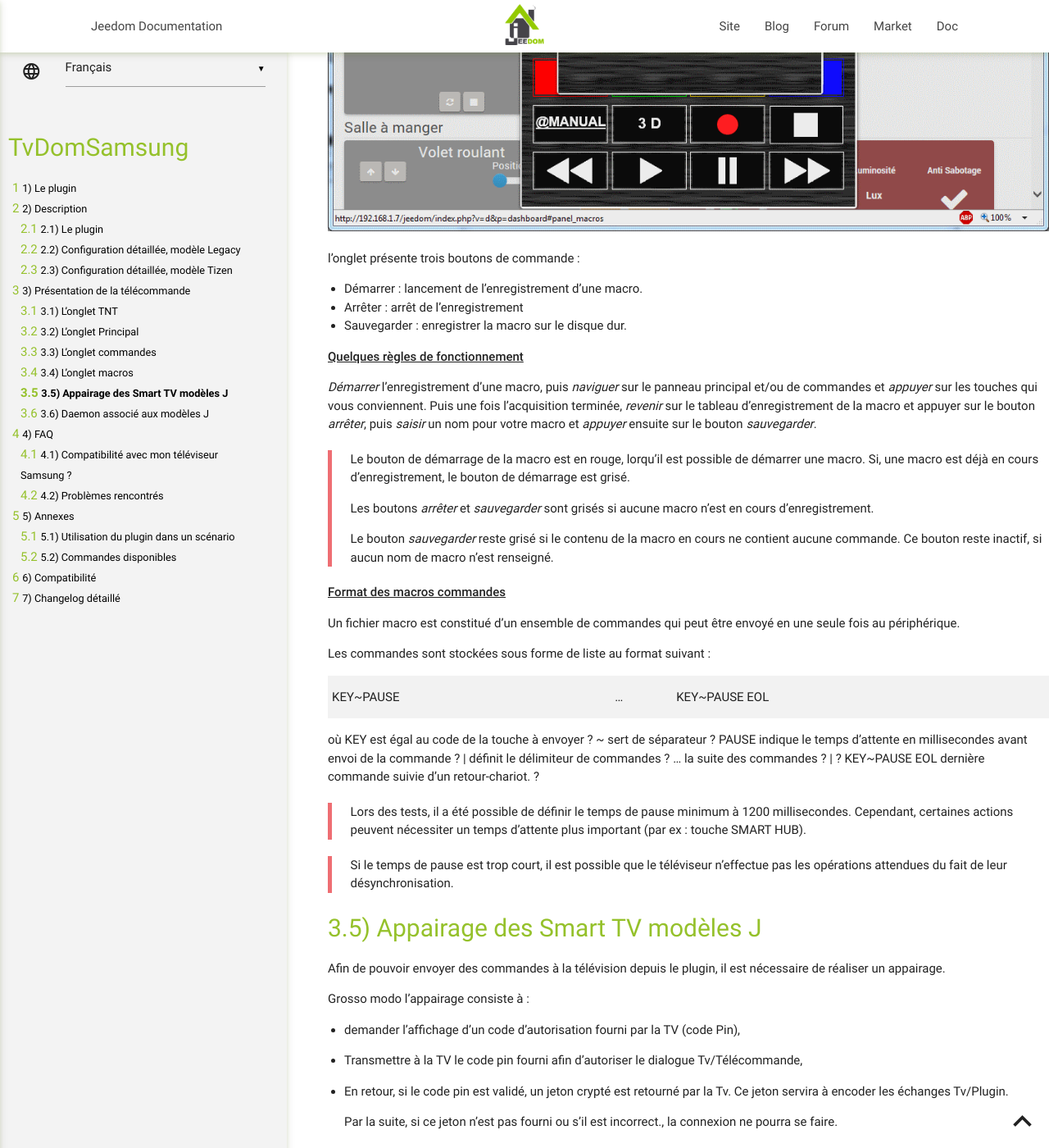
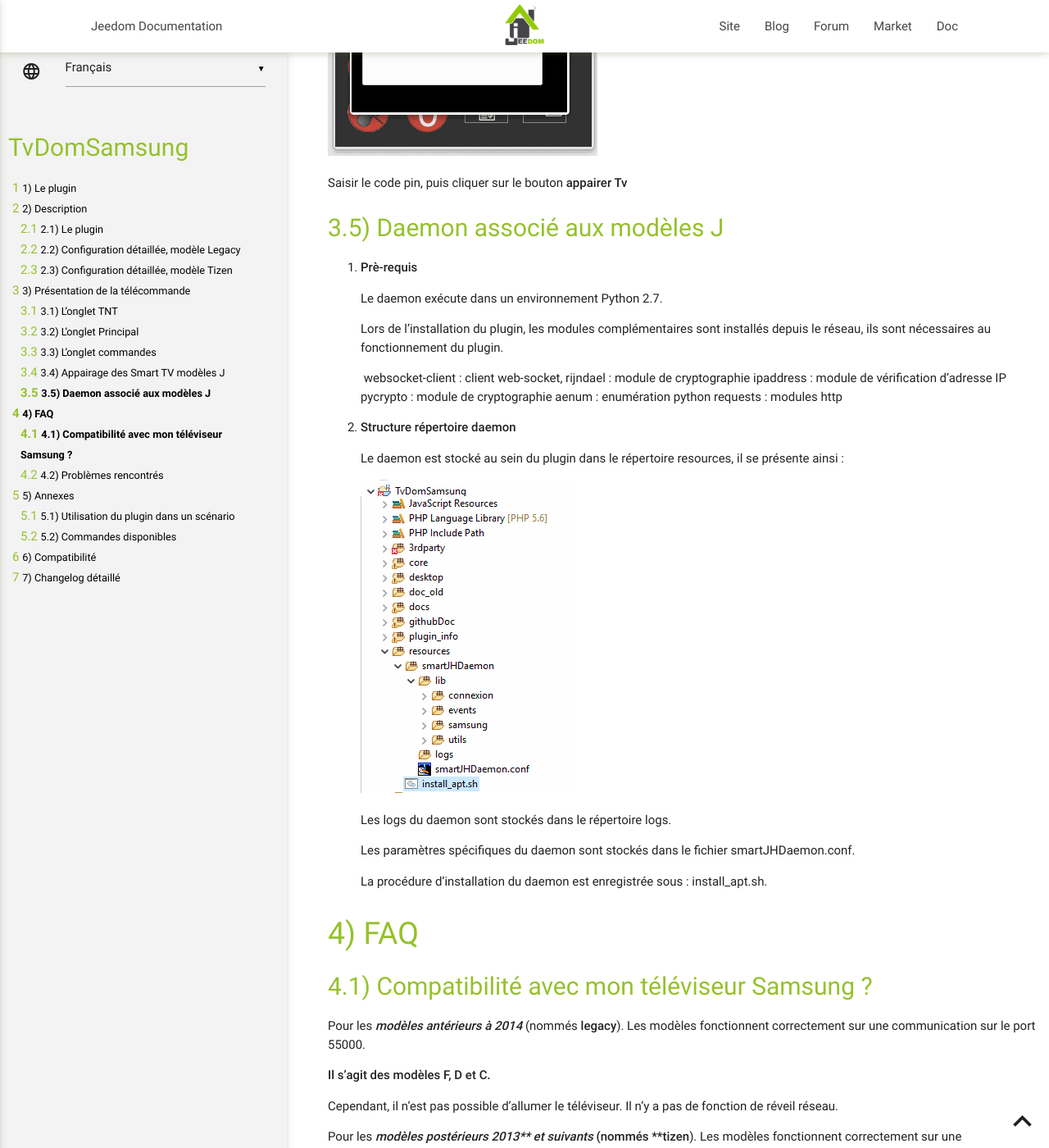
Before and after one commit to Berco63/TvDomSamsung, a Jekyll site: the page built from fr_FR/index.md, in a window 1280 px wide and 1400 px high, scrolled down 18322 px. Shown: the whole window at 82% size. Built offline with Jekyll 4.4.1, drawn with Linux system fonts in a browser that asks for light colours; our own code applies the rules of GitHub Pages for plain Markdown files; some of the changed text lies outside the part shown.

Commit message:
Update index.md
maj 1.0.L 08/11/2020

```diff
--- a/fr_FR/index.md
+++ b/fr_FR/index.md
@@ -55,17 +55,13 @@ Les paramètres du daemon sont les suivants:
 
 Une fois la saisie réalisée, sauvegardez les paramètres.
 
-
-
 Voici la présentation de la configuration du plugin pour les modèles de Smart TV autres que le modèle J.
 
 ![plugin-002](../images/TvDomSamsung-image-15.png)
 
 
 
-La différence notable se situe au niveau du choix ; **Daemon actif** qui n'est pas coché.
-
-
+La différence notable se situe au niveau du choix : **Daemon actif** qui n'est pas coché.
 
 Après avoir installé le plugin, il vous faut créer une occurrence en cliquant dans le menu plugin sur le sous-menu multimédia, puis TvDomSamsung.
 
@@ -220,7 +216,7 @@ Le panneau de configuration d'un modèle Tizen se présente ainsi :
 
 - **WOL**
 
-  Indicateur servant à allumer la télévision depuis la réseau. Attention, cette option n'est pas disponible sur tous les modèles Tizen. Cocher l'option **Direct** si le signal est adressé sur l'adresse IP du téléviseur, ou **Broadcast** si l'envoi est fait sur tout le réseau. Dans ce cas, saisir le masque de sous réseau assoxié.
+  Indicateur servant à allumer la télévision depuis la réseau. Attention, cette option n'est pas disponible sur tous les modèles Tizen. Cocher l'option **Direct** si le signal est adressé sur l'adresse IP du téléviseur, ou **Broadcast** si l'envoi est fait sur tout le réseau. Dans ce cas, saisir le masque de sous réseau associé.
 
 - ***Application TV***
 
@@ -284,7 +280,6 @@ La télécommande se présente sous forme d'une fenêtre présentant  plusieurs
 
 - Principal, (Pavé)
 - Commandes
-- Macros
 
 Ces onglets sont présentés de façon détaillée, ci-dessous.
 
@@ -391,87 +386,6 @@ Il comprend la plupart des touches que l'on peut trouver sur la télécommande S
 
 
 ![../images/TvDomSamsung-image-9.png](../images/TvDomSamsung-image-9.png)
-
-
-
-## L'onglet macros
-
-
-Cet onglet présente l'ensemble des macros que vous avez enregistrées, sous forme d'un tableau.
-
-![../images/TvDomSamsung-image-10.png](../images/TvDomSamsung-image-10.png)
-
-
-
-Pour chaque ligne du tableau, vous avez les informations suivantes :
-
-* le nom de la macro,
-
-* un bouton servant au lancement de cette macro,
-
-* un bouton de suppression
-
-* un bouton de visualisation.
-
-
-> **Tips**
->
-> Une macro est une série de commandes préenregistrées qui sera envoyée au téléviseur en une seule interaction utilisateur.
->
->
-
-
-
-***Enregistrement d'une macro***
-
-
-L'enregistrement d'une macro est réalisé en ouvrant au préalable le __panneau curseurs__.
-
-
-![../images/TvDomSamsung-image-11.png](../images/TvDomSamsung-image-11.png)
-
-
-l'onglet présente trois boutons de commande :
-
-* Démarrer    : lancement de l'enregistrement d'une macro.
-* Arrêter     : arrêt de l'enregistrement
-* Sauvegarder : enregistrer la macro sur le disque dur.
-
-**<u>Quelques règles de fonctionnement</u>**
-
-*Démarrer* l'enregistrement d'une macro, puis *naviguer* sur le panneau principal et/ou de commandes et *appuyer* sur les touches qui vous conviennent.
-Puis une fois l'acquisition terminée, *revenir* sur le tableau d'enregistrement de la macro et appuyer sur le bouton _arrêter_, puis *saisir* un nom pour votre macro et *appuyer* ensuite sur le bouton _sauvegarder_.
-
-
-
-> Le bouton de démarrage de la macro est en rouge, lorqu'il est possible de démarrer une macro. Si, une macro est déjà en cours d'enregistrement, le bouton de démarrage est grisé.
->
-> Les boutons *arrêter* et *sauvegarder* sont grisés si aucune macro n'est en cours d'enregistrement.
->
-> Le bouton *sauvegarder* reste grisé si le contenu de la macro en cours ne contient aucune commande. Ce bouton reste inactif, si aucun nom de macro n'est renseigné.
-
-
-
-**<u>Format des macros commandes</u>**
-
-Un fichier macro est constitué d'un ensemble de commandes qui peut être envoyé en une seule fois au périphérique.
-
-Les commandes sont stockées sous forme de liste au format suivant :
-
-  KEY~PAUSE | ...  | KEY~PAUSE EOL
-
-  où KEY    est égal au code de la touche à envoyer
-?     ~      sert de séparateur
-?     PAUSE  indique le temps d'attente en millisecondes avant envoi de la commande
-?     |      définit le délimiteur de commandes
-?     ...    la suite des commandes
-?     |
-?     KEY~PAUSE EOL dernière commande suivie d'un retour-chariot.
-?
-
-> Lors des tests, il a été possible de définir le temps de pause minimum à 1200 millisecondes. Cependant, certaines actions peuvent nécessiter un temps d'attente plus important (par ex : touche SMART HUB).
-
-> Si le temps de pause est trop court, il est possible que le téléviseur n'effectue pas les opérations attendues du fait de  leur désynchronisation.
 
 
 
```
Also changed, not shown: other parts of fr_FR/index.md (+3 -3 lines).
